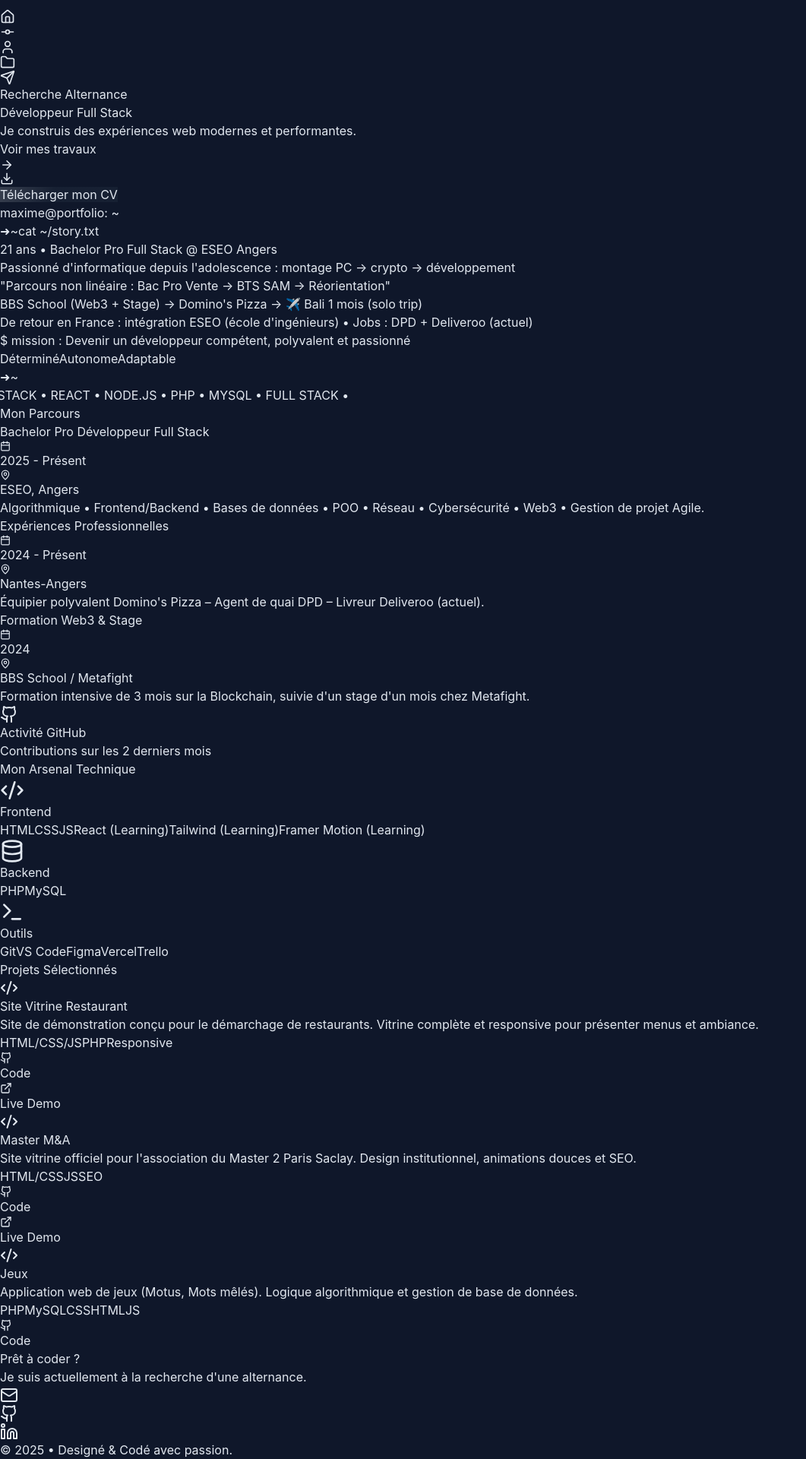
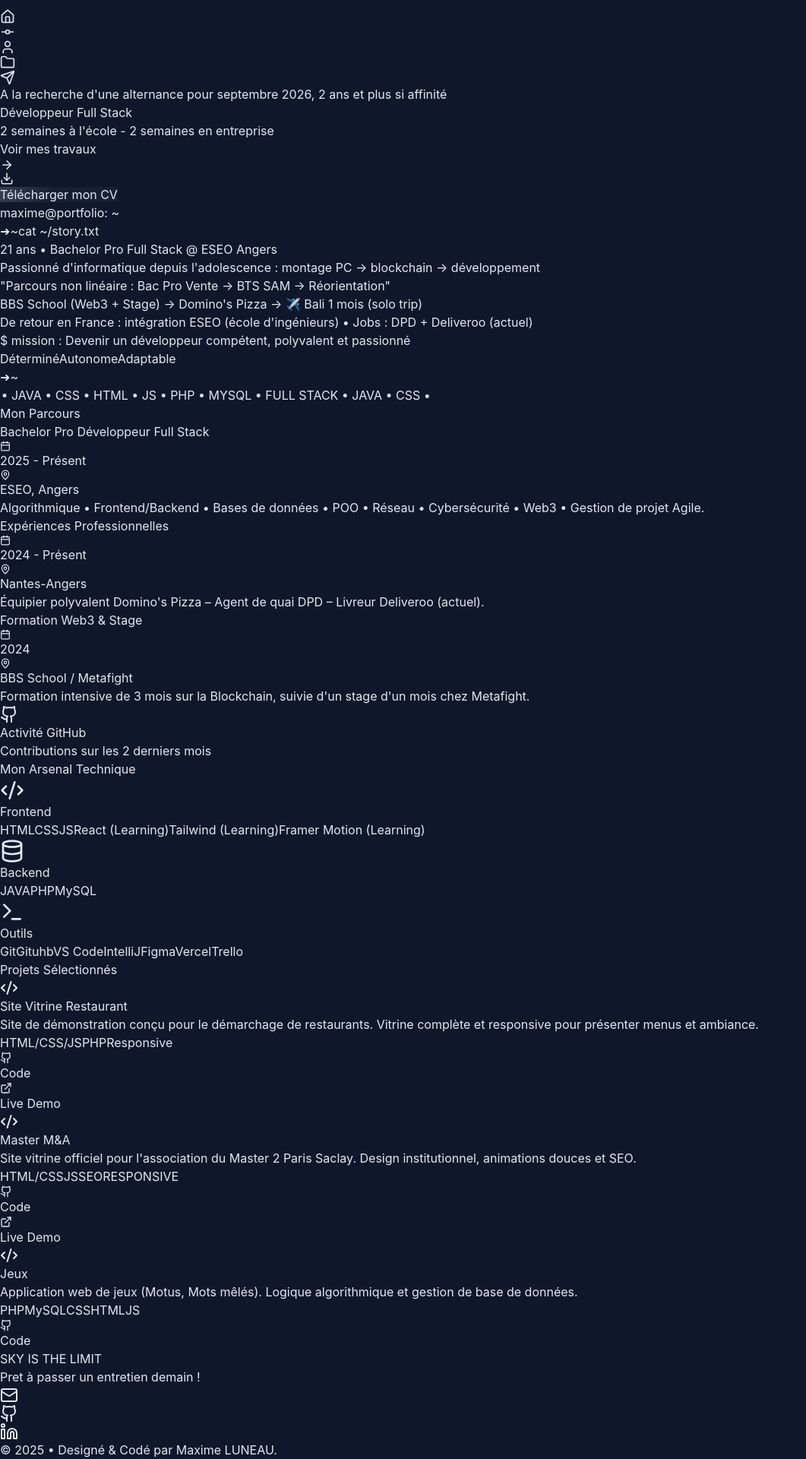
Before and after one commit to max13003/portfolio_ml, a React (Vite) app: page / in a window 1280 px wide. Shown: the part 50-1970 px from the top of the page at 76% size, without its empty margins (0-1061 px from the left). Built offline with nearby package versions, Linux system fonts and the light colour scheme.

Commit message:
Ajustement du texte, ajout cv

```diff
--- a/src/App.jsx
+++ b/src/App.jsx
@@ -77,14 +77,14 @@ const projects = [
     title: "Site Vitrine Restaurant",
     desc: "Site de démonstration conçu pour le démarchage de restaurants. Vitrine complète et responsive pour présenter menus et ambiance.",
     tech: ["HTML/CSS/JS", "PHP", "Responsive"],
-    demo: "https://ubud-restaurant.alwaysdata.net/index.php",
+    github: null, demo: "https://ubud-restaurant.alwaysdata.net/index.php",
     color: "from-blue-500 to-cyan-500"
   },
   {
     title: "Master M&A",
     desc: "Site vitrine officiel pour l'association du Master 2 Paris Saclay. Design institutionnel, animations douces et SEO.",
-    tech: ["HTML/CSS", "JS", "SEO"],
-    github: "#", demo: "#",
+    tech: ["HTML/CSS", "JS", "SEO", "RESPONSIVE"],
+    github: "https://github.com/max13003/ProjetWebMaster", demo: "http://master-fusac.alwaysdata.net/",
     color: "from-indigo-500 to-blue-600"
   },
   {
@@ -98,8 +98,8 @@ const projects = [
 
 const skills = [
   { name: "Frontend", icon: <Code2 size={32} />, items: ["HTML", "CSS", "JS", "React (Learning)", "Tailwind (Learning)", "Framer Motion (Learning)"] },
-  { name: "Backend", icon: <Database size={32} />, items: ["PHP", "MySQL"] },
-  { name: "Outils", icon: <Terminal size={32} />, items: ["Git", "VS Code", "Figma", "Vercel", "Trello"] },
+  { name: "Backend", icon: <Database size={32} />, items: ["JAVA", "PHP", "MySQL"] },
+  { name: "Outils", icon: <Terminal size={32} />, items: ["Git", "Gituhb", "VS Code","IntelliJ", "Figma", "Vercel", "Trello"] },
 ];
 
 const timelineData = [
@@ -174,13 +174,13 @@ const Hero = () => {
     <section id="accueil" className="min-h-screen flex items-center justify-center pt-32 relative overflow-hidden">
       <div className="text-center px-4 max-w-5xl mx-auto z-10">
         <motion.div initial={{ opacity: 0, y: 20 }} animate={{ opacity: 1, y: 0 }} transition={{ duration: 0.6 }} className="inline-flex items-center gap-2 px-3 py-1 mb-6 text-xs font-semibold tracking-wider text-blue-300 uppercase bg-blue-500/10 rounded-full border border-blue-500/20 backdrop-blur-sm">
-          <span className="w-2 h-2 rounded-full bg-blue-400 animate-pulse"></span> Recherche Alternance
+          <span className="w-2 h-2 rounded-full bg-blue-400 animate-pulse"></span>A la recherche d'une alternance pour septembre 2026, 2 ans et plus si affinité
         </motion.div>
         <motion.h1 initial={{ opacity: 0, y: 30 }} animate={{ opacity: 1, y: 0 }} transition={{ duration: 0.8, delay: 0.2 }} className="text-5xl md:text-8xl font-bold mb-6 text-white tracking-tight">
           Développeur <span className="text-transparent bg-clip-text bg-gradient-to-r from-blue-400 via-cyan-400 to-blue-400 bg-[length:200%_auto] animate-gradient">Full Stack</span>
         </motion.h1>
         <motion.p initial={{ opacity: 0, y: 30 }} animate={{ opacity: 1, y: 0 }} transition={{ duration: 0.8, delay: 0.4 }} className="text-slate-400 max-w-2xl mx-auto text-lg md:text-xl mb-10 leading-relaxed">
-          Je construis des expériences web modernes et performantes.
+          2 semaines à l'école - 2 semaines en entreprise
         </motion.p>
         <motion.div initial={{ opacity: 0, y: 30 }} animate={{ opacity: 1, y: 0 }} transition={{ duration: 0.8, delay: 0.6 }} className="flex flex-col sm:flex-row justify-center gap-4">
           <motion.a whileHover={{ scale: 1.05 }} whileTap={{ scale: 0.95 }} href="#projets" className="group bg-white text-slate-900 px-8 py-4 rounded-full font-bold transition-all flex items-center justify-center gap-2">
@@ -188,7 +188,7 @@ const Hero = () => {
           </motion.a>
 
           <motion.a
-            href="/cv.pdf"
+            href="/CvMaximeLUNEAU.pdf"
             target="_blank"
             rel="noopener noreferrer"
             whileHover={{ scale: 1.05 }}
@@ -282,7 +282,7 @@ const TerminalBox = () => {
                     animate={{ opacity: 1, x: 0 }}
                     transition={{ delay: 0.3 }}
                   >
-                    Passionné d'informatique depuis l'adolescence : <span className="text-cyan-400">montage PC</span> → <span className="text-yellow-400">crypto</span> → <span className="text-emerald-400">développement</span>
+                    Passionné d'informatique depuis l'adolescence : <span className="text-cyan-400">montage PC</span> → <span className="text-yellow-400">blockchain</span> → <span className="text-emerald-400">développement</span>
                   </motion.p>
 
                   <motion.div
@@ -484,12 +484,12 @@ const Projects = () => (
 const Contact = () => (
   <section id="contact" className="py-32 relative">
     <div className="max-w-4xl mx-auto px-6 text-center relative z-10">
-      <motion.h2 initial={{ opacity: 0, y: 20 }} whileInView={{ opacity: 1, y: 0 }} viewport={{ once: true }} className="text-4xl font-bold mb-8 text-white">Prêt à coder ?</motion.h2>
-      <motion.p initial={{ opacity: 0 }} whileInView={{ opacity: 1 }} transition={{ delay: 0.2 }} className="text-slate-400 mb-12 text-lg">Je suis actuellement à la recherche d'une alternance.</motion.p>
+      <motion.h2 initial={{ opacity: 0, y: 20 }} whileInView={{ opacity: 1, y: 0 }} viewport={{ once: true }} className="text-4xl font-bold mb-8 text-white">SKY IS THE LIMIT</motion.h2>
+      <motion.p initial={{ opacity: 0 }} whileInView={{ opacity: 1 }} transition={{ delay: 0.2 }} className="text-slate-400 mb-12 text-lg">Pret à passer un entretien demain !</motion.p>
 
       <motion.div variants={containerVariants} initial="hidden" whileInView="visible" viewport={{ once: true }} className="flex justify-center gap-6 mt-12">
         {[
-          { icon: <Mail />, href: "mailto:tonemail@gmail.com" },
+          { icon: <Mail />, href: "mailto:maximeluneau3@gmail.com" },
           { icon: <Github />, href: "https://github.com", target: "_blank" },
           { icon: <Linkedin />, href: "https://linkedin.com", target: "_blank" }
         ].map((social, i) => (
@@ -506,7 +506,7 @@ const Contact = () => (
           </motion.a>
         ))}
       </motion.div>
-      <footer className="mt-20 pt-8 border-t border-slate-800/50 text-slate-600 text-sm">© 2025 • Designé & Codé avec passion.</footer>
+      <footer className="mt-20 pt-8 border-t border-slate-800/50 text-slate-600 text-sm">© 2025 • Designé & Codé par Maxime LUNEAU.</footer>
     </div>
   </section>
 );
@@ -534,7 +534,7 @@ export default function App() {
       <Hero />
       <TerminalBox />
       <section className="py-10 border-y border-slate-800/50 bg-slate-900/30 backdrop-blur-sm">
-        <ParallaxText baseVelocity={-2}>REACT • NODE.JS • PHP • MYSQL • FULL STACK •</ParallaxText>
+        <ParallaxText baseVelocity={-1}>HTML • JS • PHP • MYSQL • FULL STACK • JAVA • CSS •</ParallaxText>
       </section>
       <Timeline />
       <GithubActivity />
```
Also changed, not shown: 1 other file (tests, documents, lock files or other folders).
